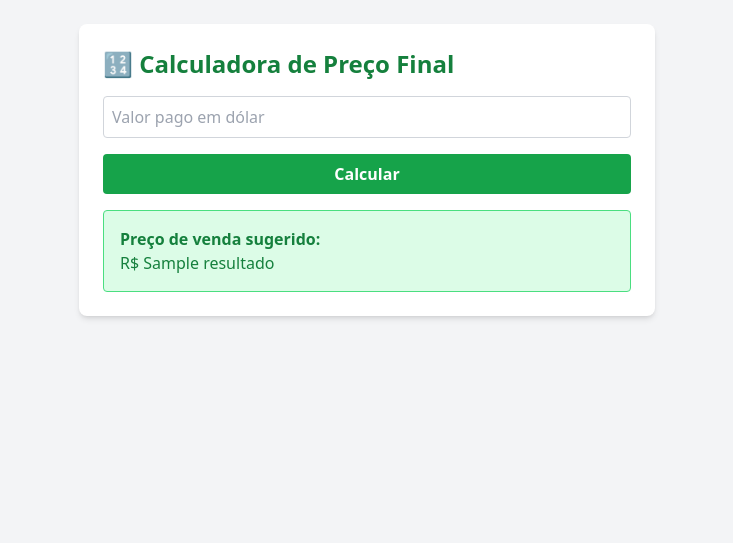
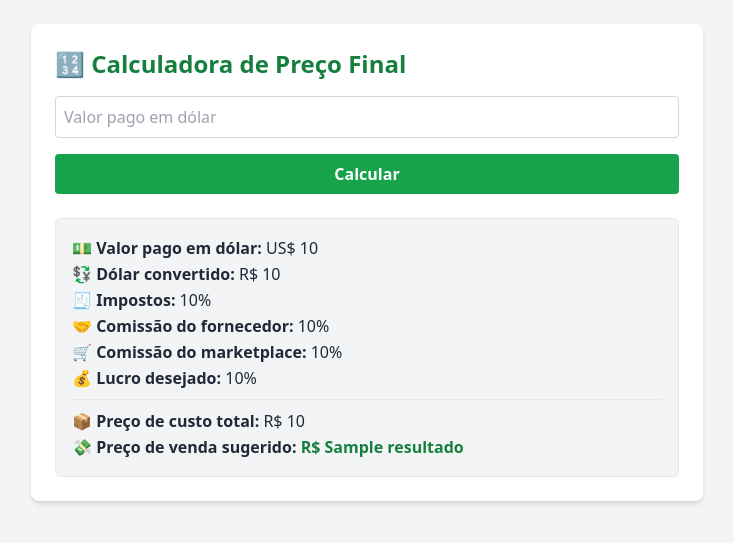
Before and after one commit to waguinhomaxlove/painel-bling, a Flask app: template templates/calculadora.html in a window 1280 px wide. Shown: the top 543 px of the page, without its empty margins (273-1006 px from the left). Run offline with Flask 3, Linux system fonts and the light colour scheme; the template is opened without the code that fills it: most values are stand-ins (such as "Sample title", 1, 10 or a date in 2020); some libraries are stand-ins or nearby versions.

Commit message:
Update calculadora.html

```diff
--- a/templates/calculadora.html
+++ b/templates/calculadora.html
@@ -7,7 +7,7 @@
     <script src="https://cdn.tailwindcss.com"></script>
 </head>
 <body class="bg-gray-100 min-h-screen p-6">
-    <div class="max-w-xl mx-auto bg-white shadow-md rounded-lg p-6">
+    <div class="max-w-2xl mx-auto bg-white shadow-md rounded-lg p-6">
         <h1 class="text-2xl font-bold text-green-700 mb-4">🔢 Calculadora de Preço Final</h1>
         <form method="POST" class="flex flex-col gap-4">
             <input type="number" name="valor_dolar" step="any" placeholder="Valor pago em dólar" required class="border border-gray-300 p-2 rounded">
@@ -17,9 +17,17 @@
         </form>
 
         {% if resultado %}
-            <div class="mt-4 p-4 bg-green-100 border border-green-400 text-green-700 rounded">
-                <strong>Preço de venda sugerido:</strong><br> R$ {{ resultado }}
-            </div>
+        <div class="mt-6 p-4 bg-gray-100 border rounded-md text-gray-800 leading-relaxed">
+            <p>💵 <strong>Valor pago em dólar:</strong> US$ {{ detalhes.valor_dolar }}</p>
+            <p>💱 <strong>Dólar convertido:</strong> R$ {{ detalhes.valor_convertido }}</p>
+            <p>🧾 <strong>Impostos:</strong> {{ detalhes.imposto * 100 }}%</p>
+            <p>🤝 <strong>Comissão do fornecedor:</strong> {{ detalhes.importador * 100 }}%</p>
+            <p>🛒 <strong>Comissão do marketplace:</strong> {{ detalhes.marketplace * 100 }}%</p>
+            <p>💰 <strong>Lucro desejado:</strong> {{ detalhes.lucro * 100 }}%</p>
+            <hr class="my-2">
+            <p>📦 <strong>Preço de custo total:</strong> R$ {{ detalhes.custo_total }}</p>
+            <p>💸 <strong>Preço de venda sugerido:</strong> <span class="text-green-700 font-bold">R$ {{ resultado }}</span></p>
+        </div>
         {% endif %}
     </div>
 </body>
```
